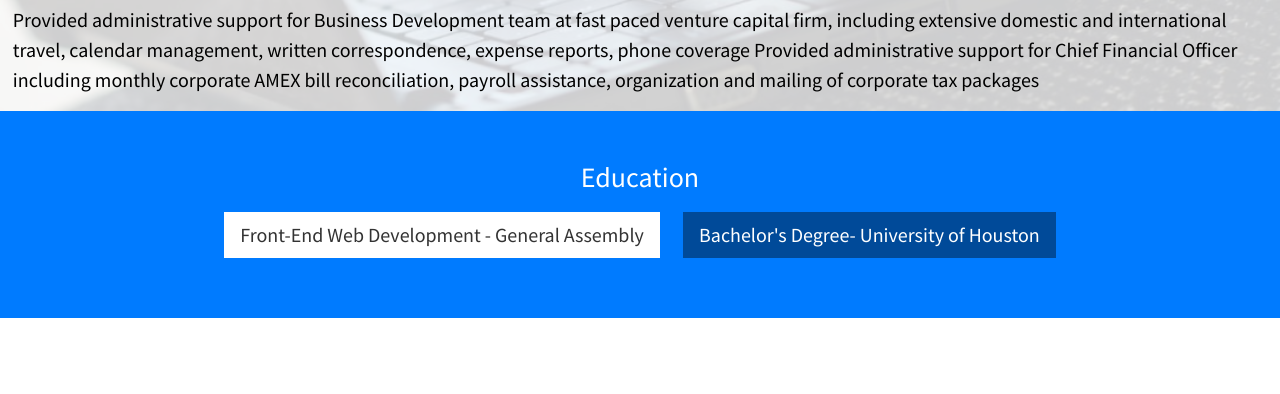
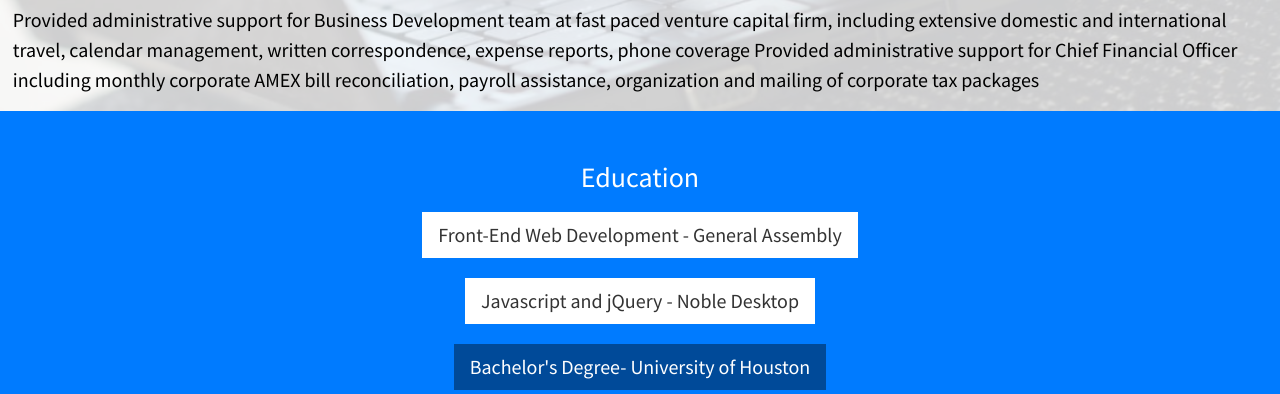
Before and after one commit to agreen2017/portfolio, a website: page index.html in a window 1280 px wide. Shown: the part 3141-3535 px from the top of the page. Drawn offline with Linux system fonts and the light colour scheme.

Commit message:
updated education

```diff
--- a/index.html
+++ b/index.html
@@ -371,7 +371,8 @@
     <aside class="call-to-action bg-primary text-white">
       <div class="container text-center">
         <h3>Education</h3>
-        <a href="https://generalassemb.ly/locations/new-york-city" class="btn btn-lg btn-light">Front-End Web Development - General Assembly</a>
+        <a href="https://generalassemb.ly/locations/new-york-city" class="btn btn-lg btn-light">Front-End Web Development - General Assembly</a> <br>
+        <a href="https://www.nobledesktop.com/classes/javascript-jquery" class="btn btn-lg btn-light"> Javascript and jQuery - Noble Desktop</a> <br>
         <a href="http://www.uh.edu/" class="btn btn-lg btn-dark">Bachelor's Degree- University of Houston</a>
       </div>
     </aside>
```
